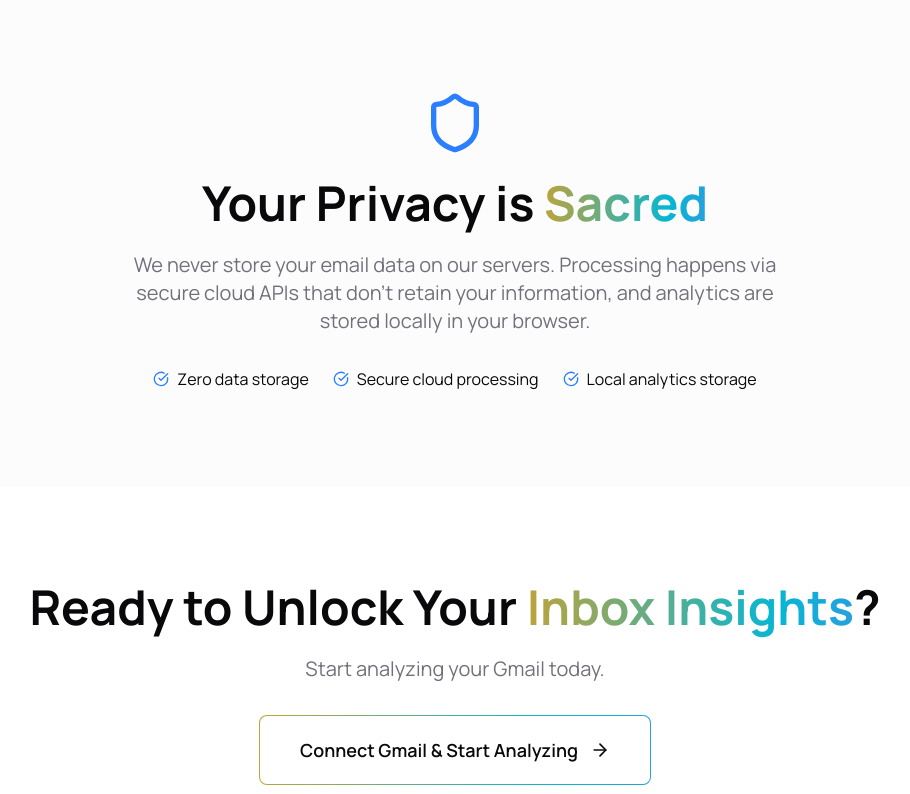
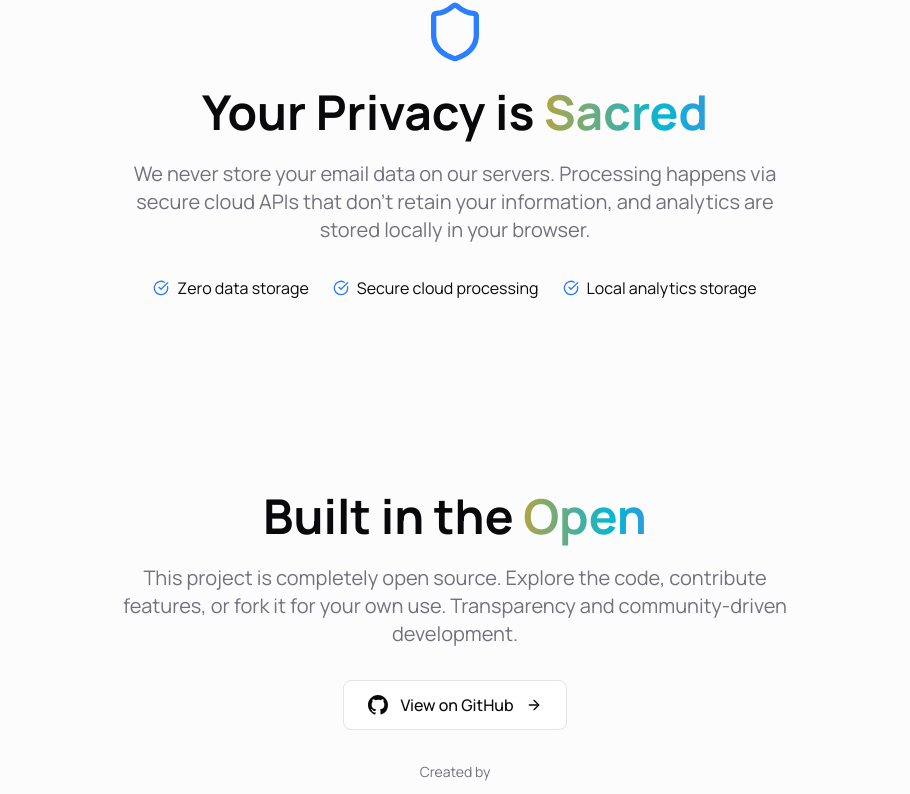
Before and after one commit to Ashish-Sontakke/myinboxreport, a Next.js app: page / in a window 1280 px wide. Shown: the part 1993-2787 px from the top of the page, without its empty margins (185-1095 px from the left). Built offline with nearby package versions, Linux system fonts and the light colour scheme.

Commit message:
feat: add open-source section

```diff
--- a/app/page.tsx
+++ b/app/page.tsx
@@ -9,8 +9,12 @@ import {
   ArrowRight,
   CheckCircle,
 } from "lucide-react";
+import Image from "next/image";
+import { signIn } from "next-auth/react";
+import { useRouter } from "next/navigation";
 
 export default function Home() {
+  const router = useRouter();
   const fadeInUp = {
     initial: { opacity: 0, y: 60 },
     animate: { opacity: 1, y: 0 },
@@ -77,15 +81,9 @@ export default function Home() {
   ];
 
   return (
-    <main className="min-h-screen overflow-hidden">
-      {/* Background Elements */}
-      <div className="fixed inset-0 -z-10">
-        <div className="absolute top-0 left-1/4 w-96 h-96 bg-primary/20 rounded-full blur-3xl animate-blob"></div>
-        <div className="absolute top-1/3 right-1/4 w-96 h-96 bg-accent/30 rounded-full blur-3xl animate-blob animation-delay-2000"></div>
-        <div className="absolute bottom-1/4 left-1/3 w-96 h-96 bg-chart-1/20 rounded-full blur-3xl animate-blob animation-delay-4000"></div>
-      </div>
+    <div className="overflow-hidden">
       {/* Hero Section */}
-      <section className="relative min-h-screen flex items-center justify-center px-6">
+      <section className="relative flex items-center justify-center px-6 py-12">
         <div className="max-w-6xl mx-auto text-center">
           <motion.div
             initial={{ opacity: 0, scale: 0.8 }}
@@ -109,7 +107,10 @@ export default function Home() {
             transition={{ duration: 0.6, delay: 0.3 }}
             className="mb-16"
           >
-            <button className="gradient-border glow-effect group">
+            <button
+              onClick={() => router.push("/auth/sign-in")}
+              className="gradient-border glow-effect group"
+            >
               <div className="px-8 py-4 flex items-center gap-3 text-lg font-semibold">
                 Get Started Free
                 <ArrowRight className="w-5 h-5 group-hover:translate-x-1 transition-transform" />
@@ -265,6 +266,62 @@ export default function Home() {
         </div>
       </section>
 
+      {/* Open Source Section */}
+      <section className="py-24 px-6 bg-muted/30">
+        <div className="max-w-4xl mx-auto text-center">
+          <motion.div
+            initial={{ opacity: 0, y: 40 }}
+            whileInView={{ opacity: 1, y: 0 }}
+            transition={{ duration: 0.6 }}
+            viewport={{ once: true }}
+          >
+            <h2 className="text-4xl md:text-5xl font-bold mb-6">
+              Built in the <span className="gradient-text">Open</span>
+            </h2>
+            <p className="text-xl text-muted-foreground mb-8 max-w-2xl mx-auto">
+              This project is completely open source. Explore the code,
+              contribute features, or fork it for your own use. Transparency and
+              community-driven development.
+            </p>
+
+            <div className="flex flex-col sm:flex-row gap-4 justify-center items-center mb-8">
+              <a
+                href="https://github.com/Ashish-Sontakke/myinboxreport"
+                target="_blank"
+                rel="noopener noreferrer"
+                className="inline-flex items-center gap-3 bg-background border border-border hover:border-primary/50 rounded-lg px-6 py-3 transition-all duration-200 group"
+              >
+                <svg
+                  className="w-5 h-5"
+                  fill="currentColor"
+                  viewBox="0 0 20 20"
+                >
+                  <path
+                    fillRule="evenodd"
+                    d="M10 0C4.477 0 0 4.484 0 10.017c0 4.425 2.865 8.18 6.839 9.504.5.092.682-.217.682-.483 0-.237-.008-.868-.013-1.703-2.782.605-3.369-1.343-3.369-1.343-.454-1.158-1.11-1.466-1.11-1.466-.908-.62.069-.608.069-.608 1.003.07 1.531 1.032 1.531 1.032.892 1.53 2.341 1.088 2.91.832.092-.647.35-1.088.636-1.338-2.22-.253-4.555-1.113-4.555-4.951 0-1.093.39-1.988 1.029-2.688-.103-.253-.446-1.272.098-2.65 0 0 .84-.27 2.75 1.026A9.564 9.564 0 0110 4.844c.85.004 1.705.115 2.504.337 1.909-1.296 2.747-1.027 2.747-1.027.546 1.379.203 2.398.1 2.651.64.7 1.028 1.595 1.028 2.688 0 3.848-2.339 4.695-4.566 4.942.359.31.678.921.678 1.856 0 1.338-.012 2.419-.012 2.747 0 .268.18.58.688.482A10.019 10.019 0 0020 10.017C20 4.484 15.522 0 10 0z"
+                    clipRule="evenodd"
+                  />
+                </svg>
+                <span className="font-medium">View on GitHub</span>
+                <ArrowRight className="w-4 h-4 group-hover:translate-x-1 transition-transform" />
+              </a>
+            </div>
+
+            <div className="text-center">
+              <p className="text-sm text-muted-foreground mb-2">Created by</p>
+              <a
+                href="https://x.com/zeroAsh_"
+                target="_blank"
+                rel="noopener noreferrer"
+                className="inline-flex items-center gap-2 text-foreground hover:text-primary transition-colors group"
+              >
+                <span className="font-medium">@zeroAsh_</span>
+              </a>
+            </div>
+          </motion.div>
+        </div>
+      </section>
+
       {/* CTA Section */}
       <section className="py-24 px-6">
         <div className="max-w-4xl mx-auto text-center">
@@ -279,9 +336,13 @@ export default function Home() {
               <span className="gradient-text">Inbox Insights</span>?
             </h2>
             <p className="text-xl text-muted-foreground mb-8 max-w-2xl mx-auto">
-              Start analyzing your Gmail today.
+              Start analyzing your Gmail today. No signup required, completely
+              free, and we never store your email data.
             </p>
-            <button className="gradient-border glow-effect group text-lg">
+            <button
+              onClick={() => router.push("/auth/sign-in")}
+              className="gradient-border glow-effect group text-lg"
+            >
               <div className="px-10 py-5 flex items-center gap-3 font-semibold">
                 Connect Gmail & Start Analyzing
                 <ArrowRight className="w-5 h-5 group-hover:translate-x-1 transition-transform" />
@@ -290,6 +351,6 @@ export default function Home() {
           </motion.div>
         </div>
       </section>
-    </main>
+    </div>
   );
 }
```
